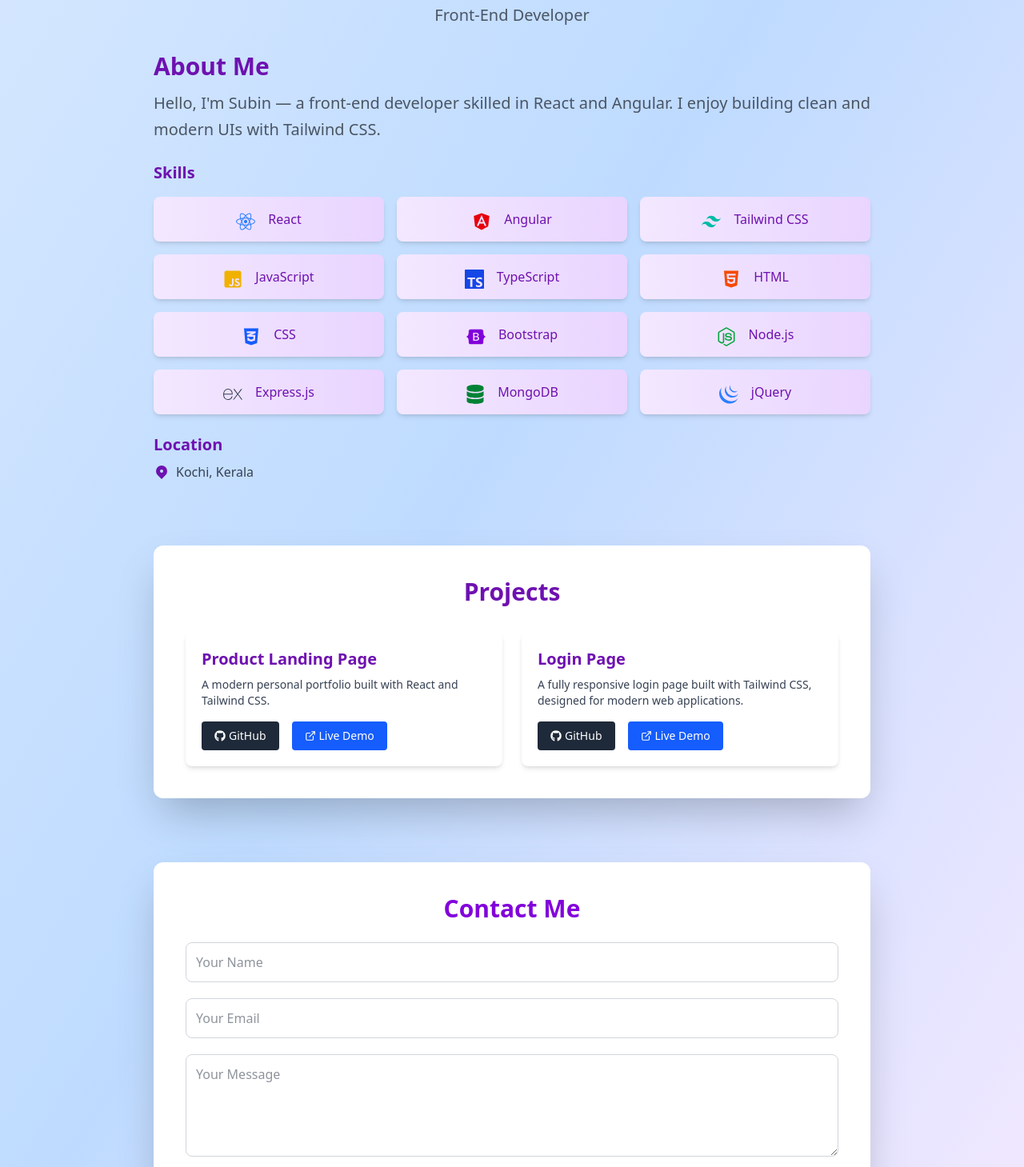
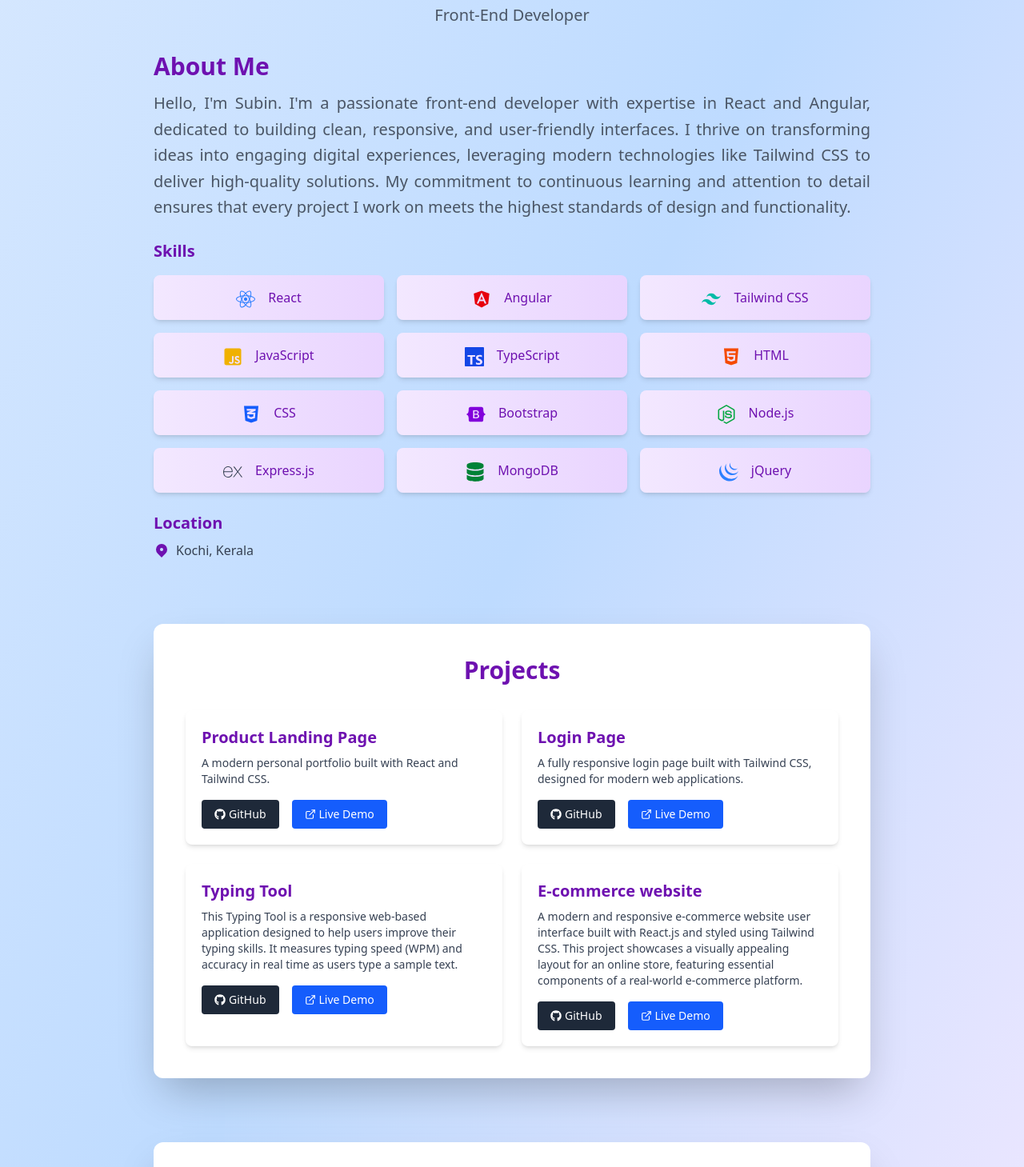
Before and after one commit to Subinramachandran/subin-portfolio, a React (Vite) app: page / in a window 1280 px wide. Shown: the part 551-2010 px from the top of the page at 80% size. Built offline with nearby package versions, Linux system fonts and the light colour scheme.

Commit message:
added 2 more projects

```diff
--- a/src/components/About.jsx
+++ b/src/components/About.jsx
@@ -40,9 +40,7 @@ const About = () => {
 
         <h2 className="text-3xl font-semibold text-purple-800 dark:text-white mb-3">About Me</h2>
         <p className="text-xl text-gray-600 dark:text-gray-300 text-base leading-relaxed mb-6 text-justify tracking-tight sm:tracking-normal">
-          Hello, I'm Subin — a front-end developer skilled in
-           React and Angular. I enjoy building clean and modern UIs with
-           Tailwind CSS.
+          Hello, I'm Subin. I'm a passionate front-end developer with expertise in React and Angular, dedicated to building clean, responsive, and user-friendly interfaces. I thrive on transforming ideas into engaging digital experiences, leveraging modern technologies like Tailwind CSS to deliver high-quality solutions. My commitment to continuous learning and attention to detail ensures that every project I work on meets the highest standards of design and functionality.
         </p>
 
         <h2 className="text-xl font-semibold text-purple-800 dark:text-white mb-4">Skills</h2>
--- a/src/components/Projects.jsx
+++ b/src/components/Projects.jsx
@@ -13,6 +13,18 @@ const projects = [
         description: 'A fully responsive login page built with Tailwind CSS, designed for modern web applications.',
         github: 'https://github.com/Subinramachandran/tailwindcss',
         demo: 'https://subinramachandran.github.io/tailwindcss/',
+    },
+    {
+        title: 'Typing Tool',
+        description: 'This Typing Tool is a responsive web-based application designed to help users improve their typing skills. It measures typing speed (WPM) and accuracy in real time as users type a sample text.',
+        github: 'https://github.com/Subinramachandran/TypingTool',
+        demo: 'https://subinramachandran.github.io/TypingTool/',
+    },
+    {
+        title: 'E-commerce website',
+        description: 'A modern and responsive e-commerce website user interface built with React.js and styled using Tailwind CSS. This project showcases a visually appealing layout for an online store, featuring essential components of a real-world e-commerce platform.',
+        github: 'https://github.com/Subinramachandran/e-commerce',
+        demo: 'https://subinramachandran.github.io/e-commerce/',
     },
 ];
 
```
